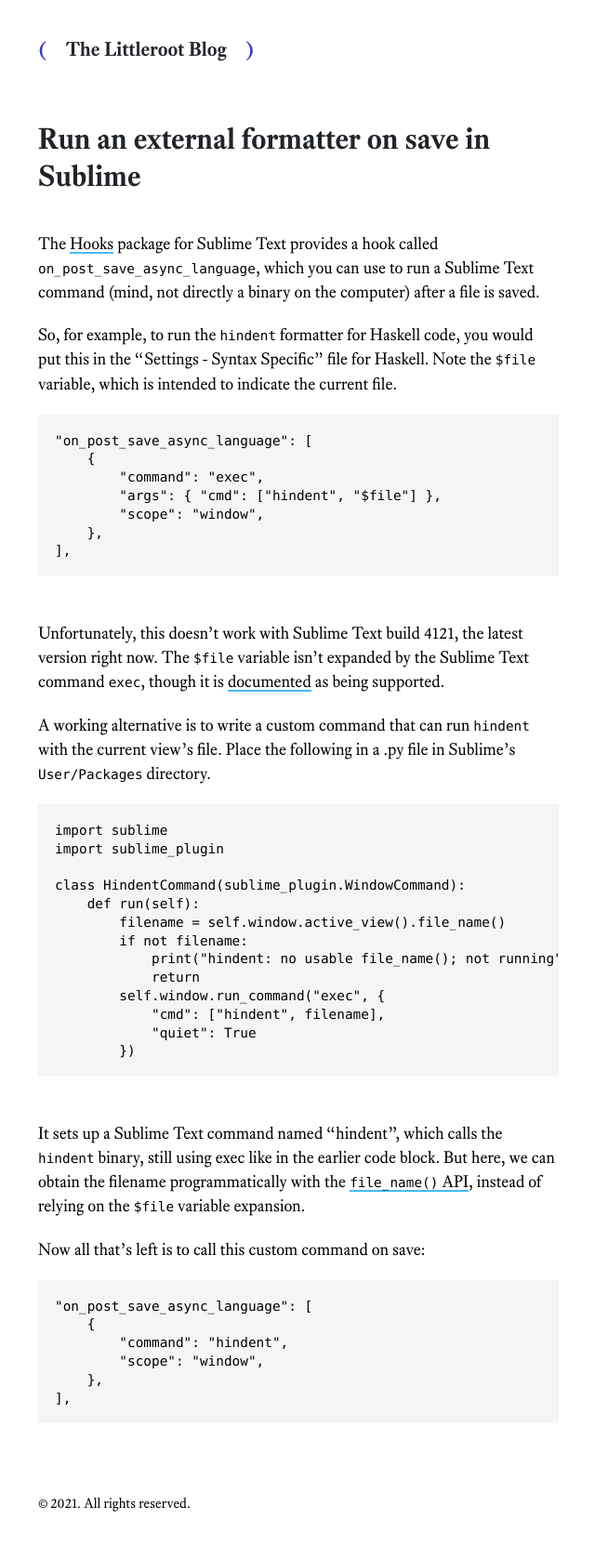
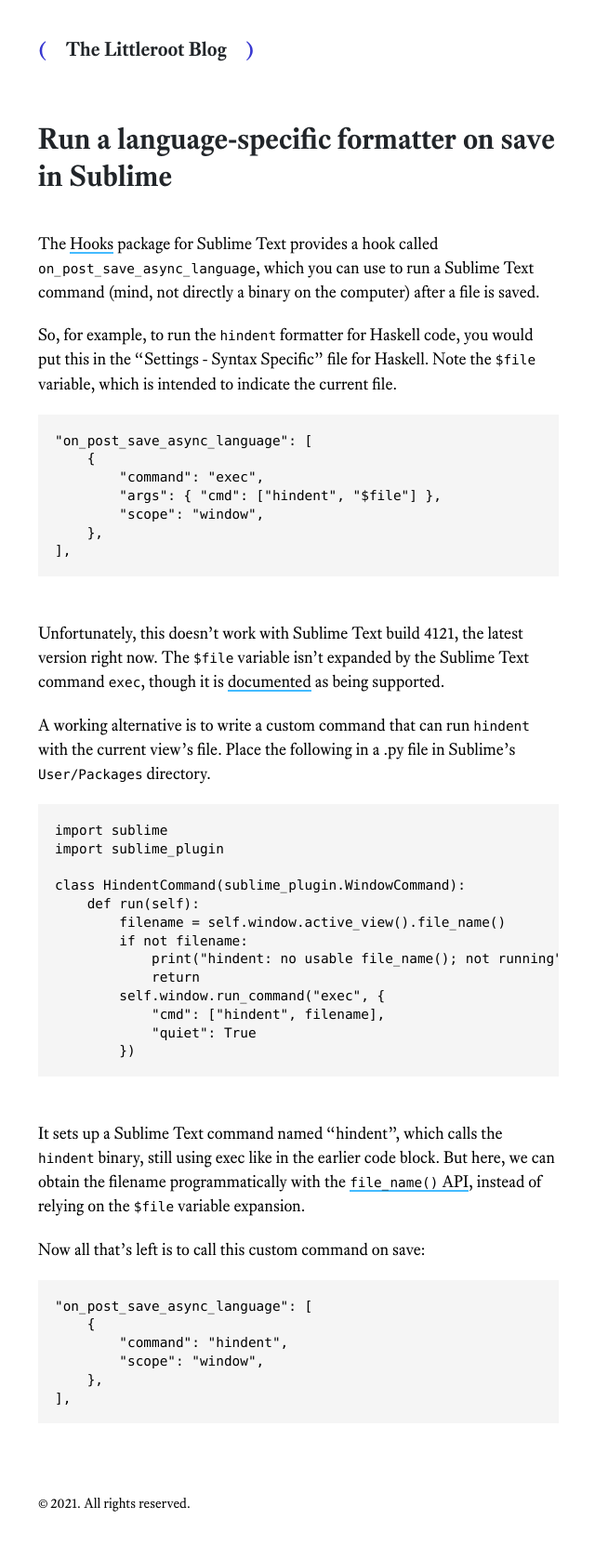
Before and after one commit to littleroot/blog, a Jekyll site: the page built from _pages/format-on-save-sublime.md, in a window 1280 px wide. Shown: the whole page at 93% size, without its empty margins (319-959 px from the left). Built offline with Jekyll 4.4.1, drawn with Linux system fonts in a browser that asks for light colours.

Commit message:
better title

```diff
--- a/_data/pages.yml
+++ b/_data/pages.yml
@@ -2,5 +2,5 @@
 # - title: Lipsum
 #   path: /lipsum/
 
-- title: Run an external formatter on save in Sublime
+- title: Run a language-specific formatter on save in Sublime
   path: /format-on-save-sublime/
--- a/_pages/format-on-save-sublime.md
+++ b/_pages/format-on-save-sublime.md
@@ -1,5 +1,5 @@
 ---
-title: Run an external formatter on save in Sublime
+title: Run a language-specific formatter on save in Sublime
 layout: page
 permalink: /format-on-save-sublime/
 ---
```
